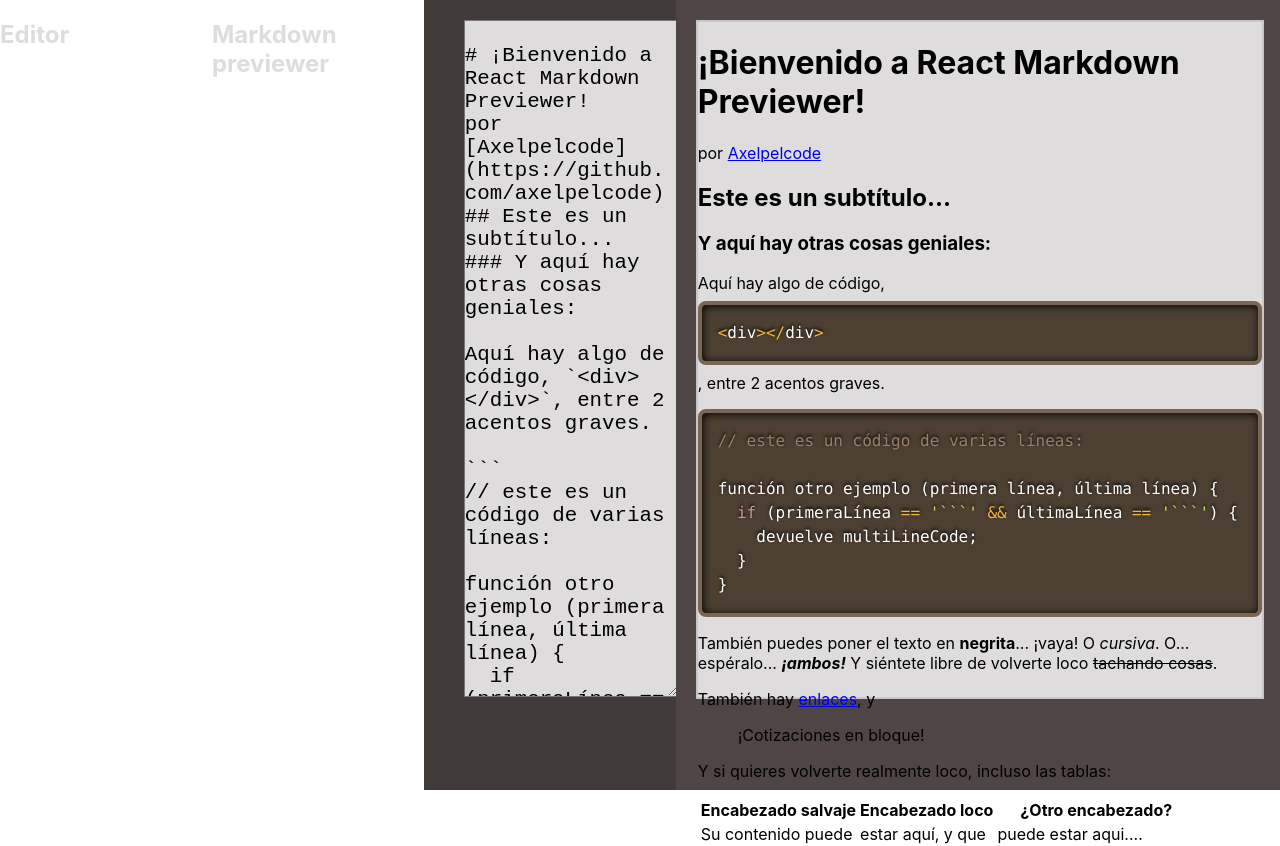
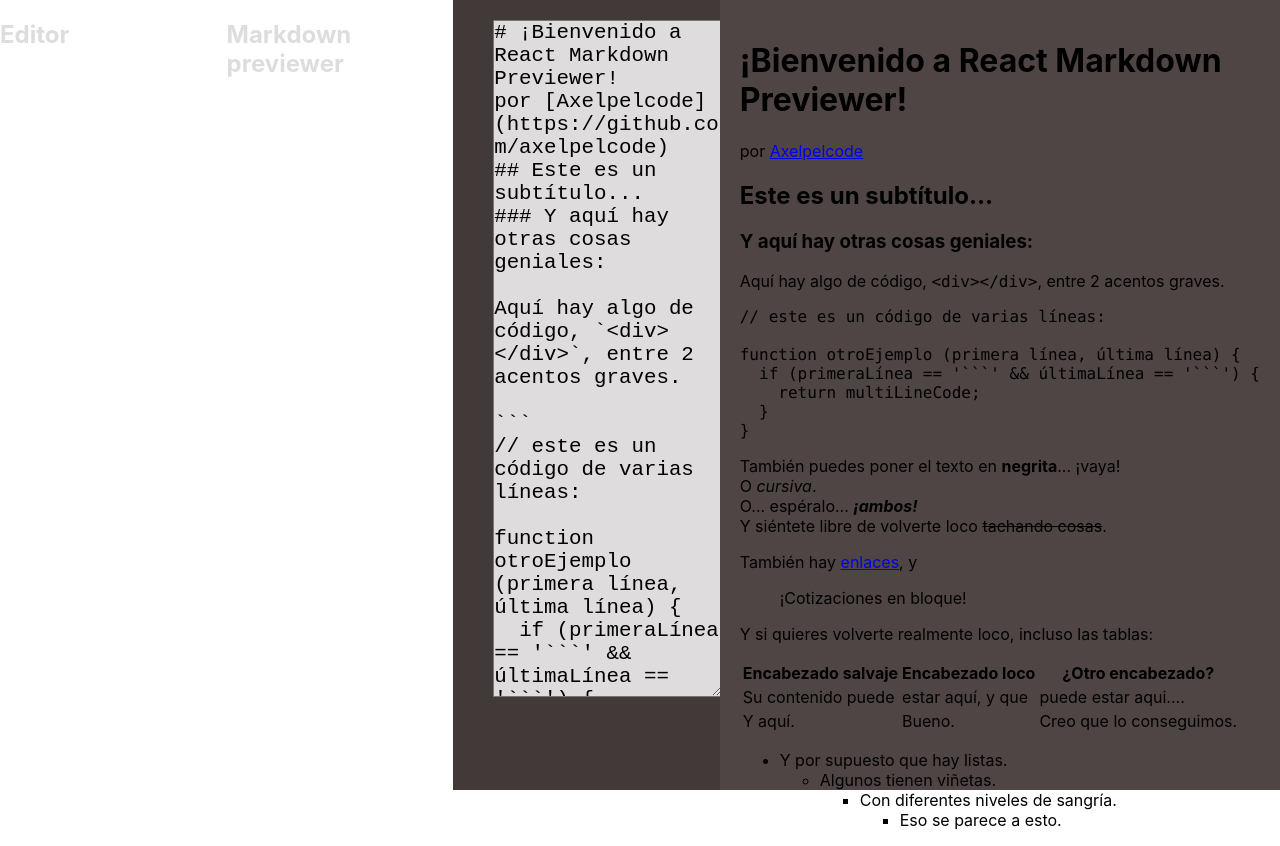
Before and after one commit to axelpelcode/previsualizador-markdown, a React (Create React App) app: page / in a window 1280 px wide. Shown: the top 846 px of the page. Built offline with nearby package versions, Linux system fonts and the light colour scheme.

Commit message:
commit05

```diff
--- a/package.json
+++ b/package.json
@@ -6,6 +6,8 @@
     "@testing-library/jest-dom": "^5.16.5",
     "@testing-library/react": "^13.4.0",
     "@testing-library/user-event": "^13.5.0",
+    "marked": "^5.0.3",
+    "prismjs": "^1.29.0",
     "react": "^18.2.0",
     "react-dom": "^18.2.0",
     "react-markdown": "^8.0.7",
--- a/public/index.html
+++ b/public/index.html
@@ -1,6 +1,7 @@
 <!DOCTYPE html>
 <html lang="en">
   <head>
+
     <meta charset="utf-8" />
     <link rel="icon" href="%PUBLIC_URL%/favicon.ico" />
     <meta name="viewport" content="width=device-width, initial-scale=1" />
@@ -40,6 +41,7 @@
       To create a production bundle, use `npm run build` or `yarn build`.
     -->
     <!-- Scripts -->
+
     <script src='https://cdn.freecodecamp.org/testable-projects-fcc/v1/bundle.js'></script>
   </body>
 </html>
--- a/src/App.js
+++ b/src/App.js
@@ -19,7 +19,7 @@
         entradaCambio={( event )=> setInput( event.target.value )}
       />
       <Preview
-        contenido={ input }
+        content={ input }
       />
     </div>
   );
--- a/src/componentes/Preview.jsx
+++ b/src/componentes/Preview.jsx
@@ -1,21 +1,25 @@
 import React from 'react';
-import ReactMarkdown from 'react-markdown';
-import remarkGfm from 'remark-gfm';
-import Resaltar from './Resaltador';
-// import Remgith from 'remark-github-beta-blockquote-admonitions';
+import Prism from 'prismjs';
+import { marked, Renderer } from 'marked';
 
-  const Preview = ({ contenido }) => {
-    return (
-      <div id="preview">
-        <ReactMarkdown
-          className= "markdown"
-          children= { contenido }
-          components= {{ code: Resaltar }}
-          remarkPlugins= {[  remarkGfm, ]}
-          content={ contenido }
-        />
-      </div>
-    )
+marked.setOptions({
+    breaks: true,
+    highlight: function (code) {
+      return Prism.highlight(code, Prism.languages.javascript, 'javascript');
+    }
+  });
+
+  const renderer = new Renderer();
+  renderer.link = function (href, title, text) {
+    return `<a target="_blank" href="${href}">${text}</a>`;
   };
 
+  const Preview = ({content}) => (
+    <div id="preview"
+      dangerouslySetInnerHTML={{
+        __html: marked(content, { renderer: renderer })
+      }}
+    />
+  );
+
   export default Preview;
--- a/src/componentes/TextDefault.js
+++ b/src/componentes/TextDefault.js
@@ -1,5 +1,5 @@
-const textDefault = `
-# ¡Bienvenido a React Markdown Previewer!
+const textDefault =
+`# ¡Bienvenido a React Markdown Previewer!
 por [Axelpelcode](https://github.com/axelpelcode)
 ## Este es un subtítulo...
 ### Y aquí hay otras cosas geniales:
@@ -9,9 +9,9 @@
 \`\`\`
 // este es un código de varias líneas:
 
-función otro ejemplo (primera línea, última línea) {
+function otroEjemplo (primera línea, última línea) {
   if (primeraLínea == '\`\`\`' && últimaLínea == '\`\`\`') {
-    devuelve multiLineCode;
+    return multiLineCode;
   }
 }
 \`\`\`
```
Also changed, not shown: 1 other file (tests, documents, lock files or other folders).
